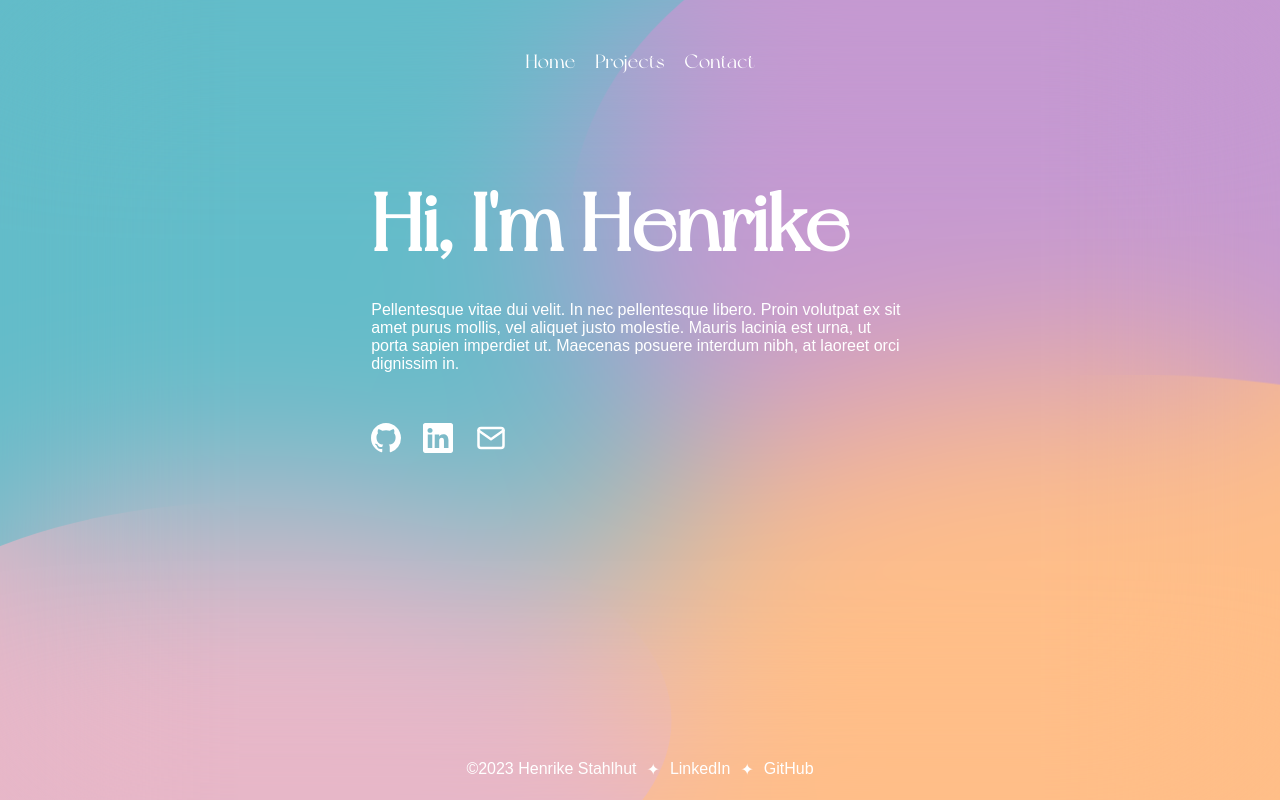
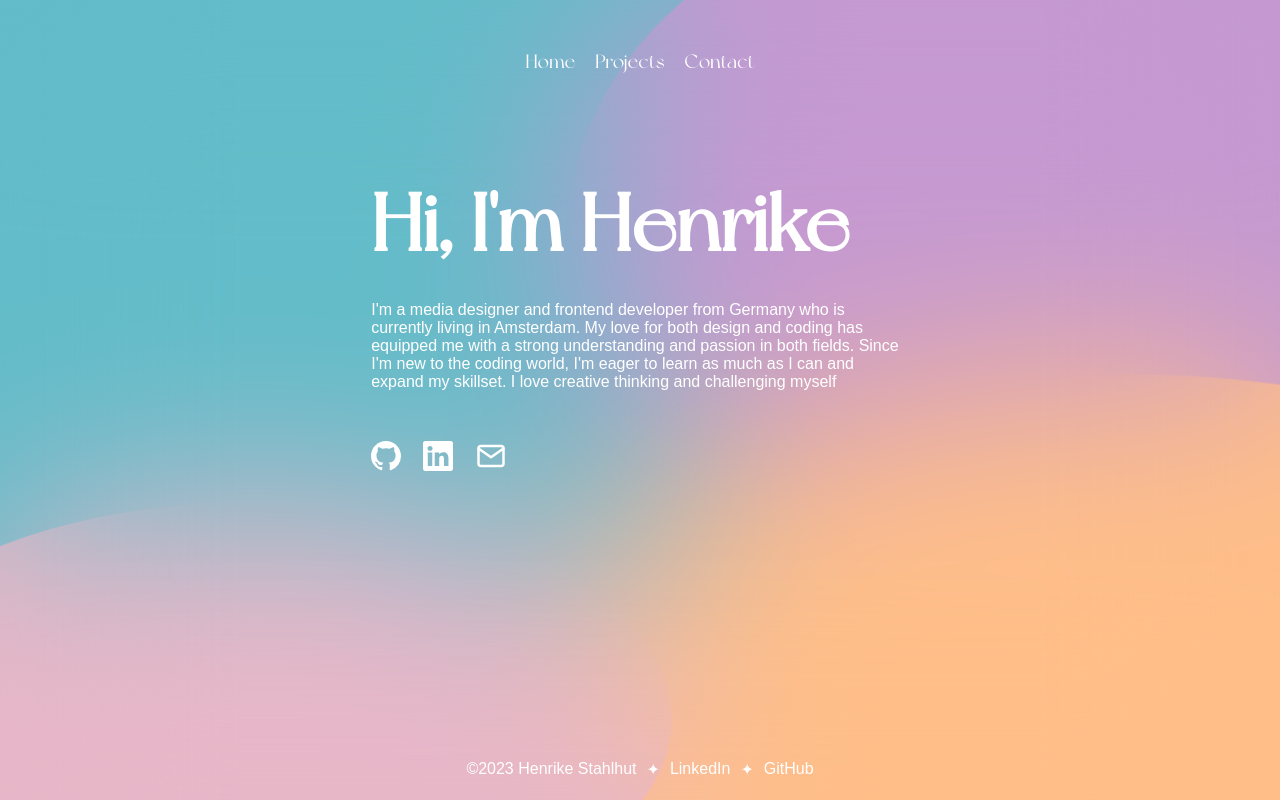
Before and after one commit to HenrikeStahlhut/henrikestahlhut.de, a Next.js app: page / in a window 1280 px wide. Built offline with nearby package versions, Linux system fonts and the light colour scheme.

Commit message:
chore: edit contact and about

```diff
--- a/src/components/About/About.tsx
+++ b/src/components/About/About.tsx
@@ -26,13 +26,15 @@ export default function About() {
       <Title />
       <StyledText>
         {/* I&apos;m a frontend developer and media designer from Germany. Since
-        I&apos;m new in the coding world, I&apos;m eager to learn as much as I
+        I&apos;m new to the coding world, I&apos;m eager to learn as much as I
         can and expand my skillset. I love creative thinking and challenging
         myself. */}
-        Pellentesque vitae dui velit. In nec pellentesque libero. Proin volutpat
-        ex sit amet purus mollis, vel aliquet justo molestie. Mauris lacinia est
-        urna, ut porta sapien imperdiet ut. Maecenas posuere interdum nibh, at
-        laoreet orci dignissim in.
+        I&apos;m a media designer and frontend developer from Germany who is
+        currently living in Amsterdam. My love for both design and coding has
+        equipped me with a strong understanding and passion in both fields.
+        Since I&apos;m new to the coding world, I&apos;m eager to learn as much
+        as I can and expand my skillset. I love creative thinking and
+        challenging myself
       </StyledText>
       <ContactIcons />
     </Container>
--- a/src/components/ContactIcons/ContactIcons.tsx
+++ b/src/components/ContactIcons/ContactIcons.tsx
@@ -15,8 +15,6 @@ const Container = styled.div`
   }
 `;
 
-// TODO: mailto on mail button
-
 export default function ContactIcons() {
   return (
     <Container>
--- a/src/components/ContactInfo/ContactInfo.tsx
+++ b/src/components/ContactInfo/ContactInfo.tsx
@@ -6,8 +6,8 @@ export default function ContactInfo() {
     <Container>
       <Subheadline>Contact me</Subheadline>
       <StyledText>
-        Feel freee to contact me via e-mail hey@henrikestahlhut.de or reach out
-        to me on
+        Feel freee to contact me via e-mail at hey@henrikestahlhut.de or reach
+        out to me on
         <a href="https://www.linkedin.com/in/henrike-stahlhut/"> LinkedIn</a>
       </StyledText>
     </Container>
```
